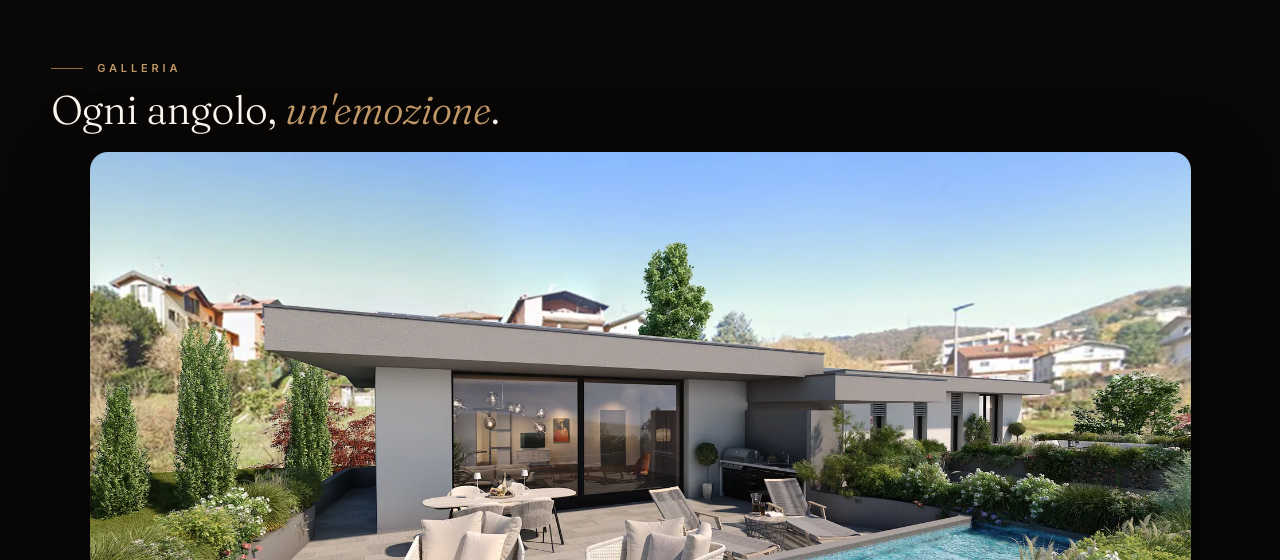
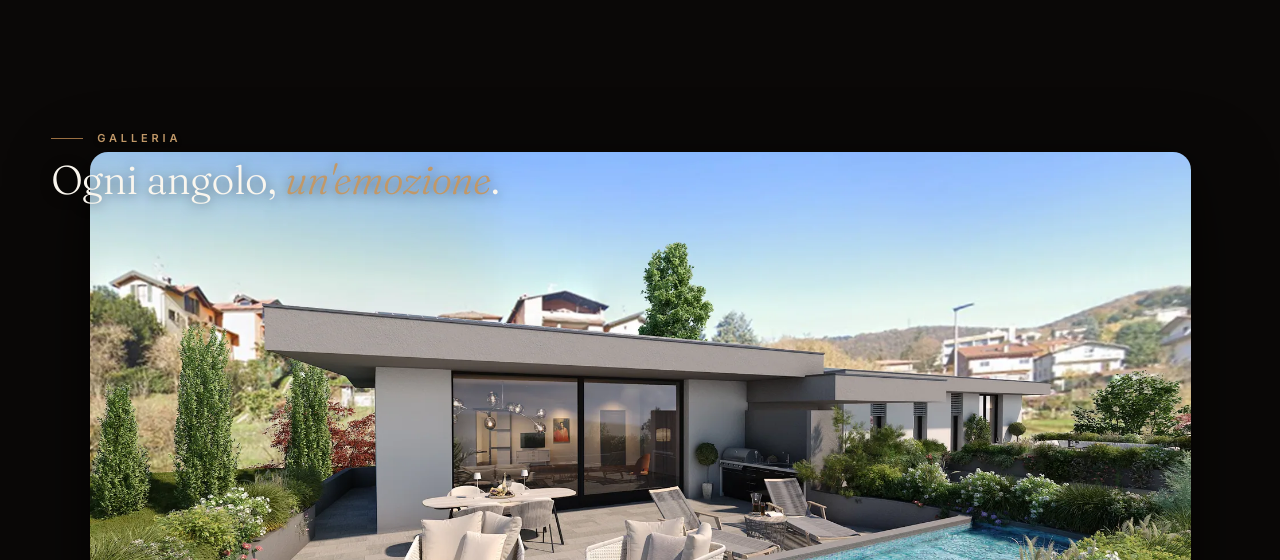
Before and after one commit to rino-it/elaia, a React (Vite) app: page / in a window 1280 px wide. Shown: the part 9823-10383 px from the top of the page. Built offline with nearby package versions, Linux system fonts and the light colour scheme.

Commit message:
ux(gallery): titolo più in basso (top 28→90px) — non si sovrappone al nav

```diff
--- a/src/index.css
+++ b/src/index.css
@@ -3557,7 +3557,7 @@ footer {
 
 .gallery-cinema-head {
   position: absolute;
-  top: clamp(28px, 5vw, 60px);
+  top: clamp(90px, 11vw, 130px);
   left: clamp(20px, 4vw, 60px);
   right: clamp(20px, 4vw, 60px);
   z-index: 6;
```
